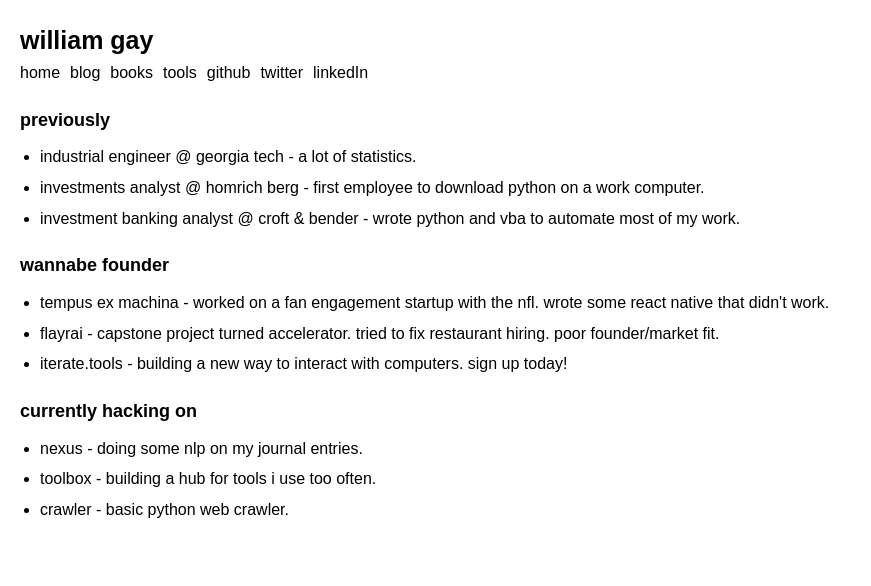
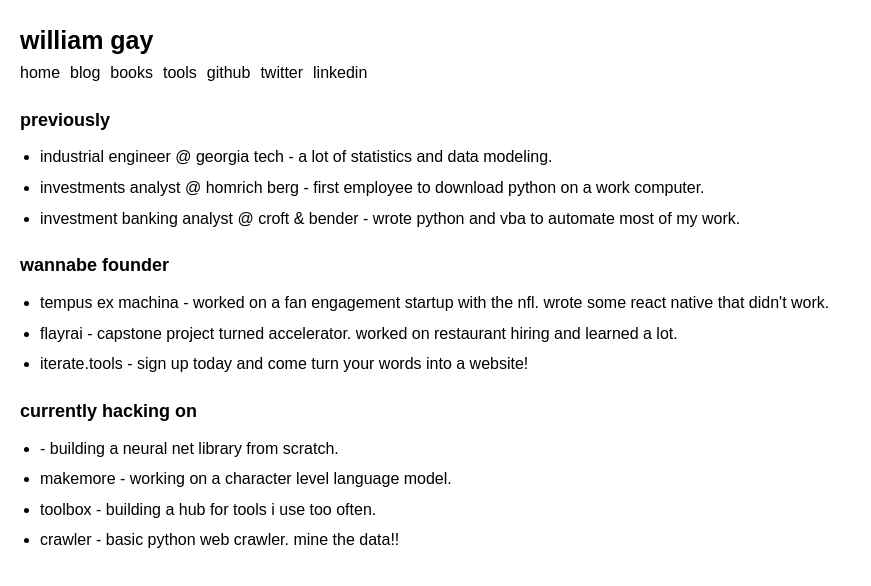
Before and after one commit to williamgay25/site, a React (Create React App) app: page / in a window 1280 px wide. Shown: the top 586 px of the page, without its empty margins (0-871 px from the left). Built offline with nearby package versions, Linux system fonts and the light colour scheme.

Commit message:
feat: updating descriptions

```diff
--- a/src/components/Nav.js
+++ b/src/components/Nav.js
@@ -12,7 +12,7 @@
             <li><a href="https://tools.williamgay.me">tools</a></li>
             <li><a href="https://github.com/williamgay25">github</a></li>
             <li><a href="https://twitter.com/williamgay25">twitter</a></li>
-            <li><a href="https://www.linkedin.com/in/williamegay/">linkedIn</a></li>
+            <li><a href="https://www.linkedin.com/in/williamegay/">linkedin</a></li>
           </ul>
         </nav>
     </div>
--- a/src/pages/Home.js
+++ b/src/pages/Home.js
@@ -12,7 +12,7 @@
         <section>
           <h2>previously</h2>
           <ul>
-            <li>industrial engineer @ <a href="https://www.gatech.edu">georgia tech</a> - a lot of statistics.</li>
+            <li>industrial engineer @ <a href="https://www.gatech.edu">georgia tech</a> - a lot of statistics and data modeling.</li>
             <li>investments analyst @ <a href="https://homrichberg.com">homrich berg</a> - first employee to download python on a work computer.</li>
             <li>investment banking analyst @ <a href="https://www.croft-bender.com">croft &amp; bender</a> - wrote python and vba to automate most of my work.</li>
           </ul>
@@ -22,17 +22,18 @@
           <h2>wannabe founder</h2>
           <ul>
             <li><a href="https://tempus-ex.com">tempus ex machina</a> - worked on a fan engagement startup with the nfl. wrote some react native that didn't work.</li>
-            <li><a href="https://findflayr.com">flayrai</a> - capstone project turned accelerator. tried to fix restaurant hiring. poor founder/market fit.</li>
-            <li><a href="https://iterate.tools">iterate.tools</a> - building a new way to interact with computers. sign up today!</li>
+            <li><a href="https://findflayr.com">flayrai</a> - capstone project turned accelerator. worked on restaurant hiring and learned a lot.</li>
+            <li><a href="https://iterate.tools">iterate.tools</a> - sign up today and come turn your words into a website!</li>
           </ul>
         </section>
 
         <section>
           <h2>currently hacking on</h2>
           <ul>
-            <li><a href="https://github.com/williamgay25/nexus">nexus</a> - doing some nlp on my journal entries.</li>
+            <li><a href="https://github.com/williamgay25/micrograd"></a> - building a neural net library from scratch.</li>
+            <li><a href="https://github.com/williamgay25/makemore">makemore</a> - working on a character level language model.</li>
             <li><a href="https://github.com/williamgay25/toolbox">toolbox</a> - building a hub for tools i use too often.</li>
-            <li><a href="https://github.com/williamgay25/crawler">crawler</a> - basic python web crawler.</li>
+            <li><a href="https://github.com/williamgay25/crawler">crawler</a> - basic python web crawler. mine the data!!</li>
           </ul>
         </section>
     </div>
```
